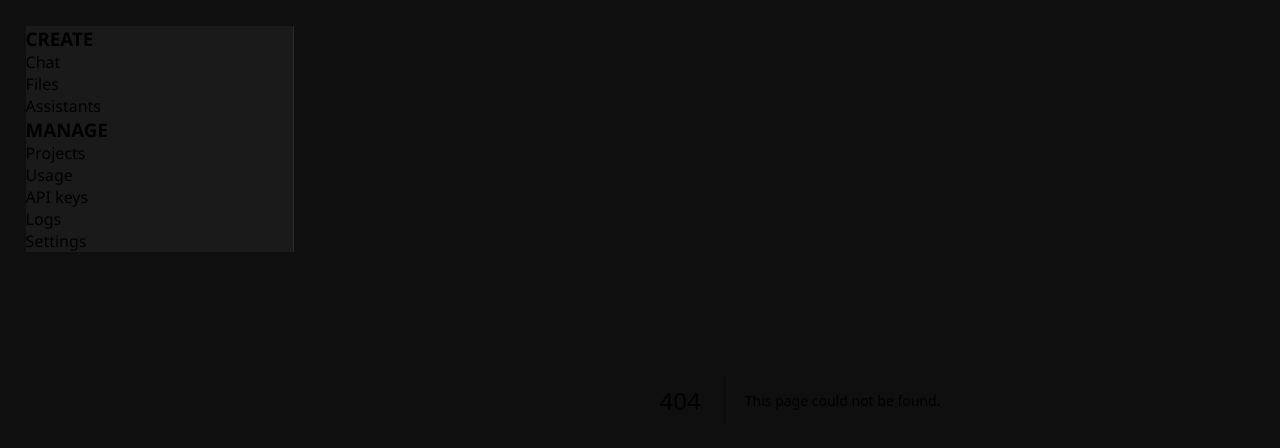
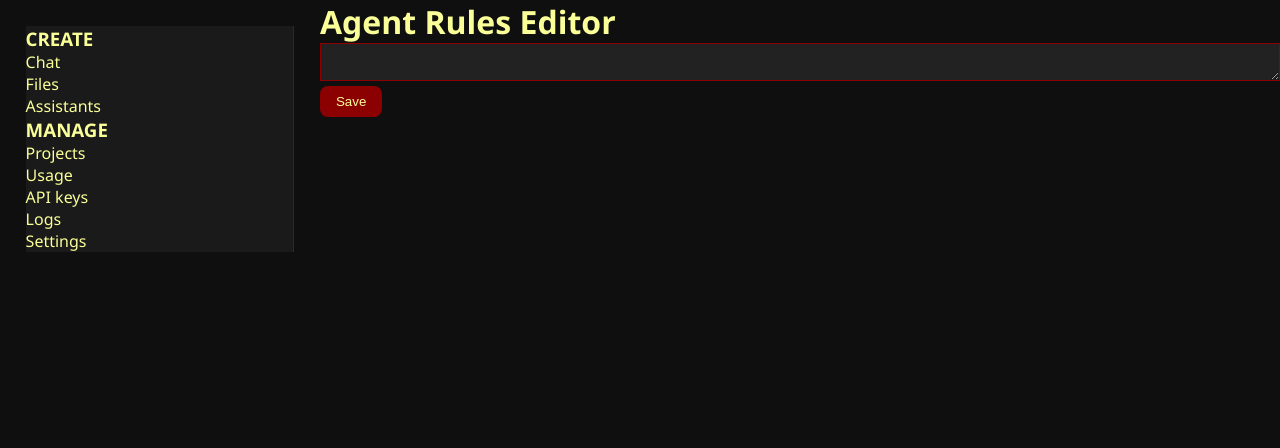
Before and after one commit to gerimantas/coai, a Next.js app in the folder frontend/: page /rules in a window 1280 px wide. Before the commit this address had no page. Shown: the top 448 px of the page. Built offline with nearby package versions, Linux system fonts and the light colour scheme.

Commit message:
stage2: completed 11.2 - edit agent rules via UI with syntax highlighting

```diff
--- /dev/null
+++ b/frontend/src/app/api/agent_rules/route.js
@@ -0,0 +1,23 @@
+import { NextResponse } from "next/server";
+import path from "path";
+import fs from "fs";
+
+const RULES_PATH = path.resolve(process.cwd(), ".coai/rules/agent_rules.txt");
+
+export async function GET() {
+  let rules = "";
+  if (fs.existsSync(RULES_PATH)) {
+    rules = fs.readFileSync(RULES_PATH, "utf-8");
+  }
+  return NextResponse.json({ rules });
+}
+
+export async function POST(request) {
+  const { rules } = await request.json();
+  try {
+    fs.writeFileSync(RULES_PATH, rules, "utf-8");
+    return NextResponse.json({ success: true });
+  } catch (e) {
+    return NextResponse.json({ success: false, error: e.message }, { status: 500 });
+  }
+}
--- /dev/null
+++ b/frontend/src/app/rules/page.js
@@ -0,0 +1,78 @@
+"use client";
+import React, { useEffect, useState } from "react";
+
+const RULES_API = "/api/agent_rules";
+
+const RulesEditor = () => {
+  const [rules, setRules] = useState("");
+  const [loading, setLoading] = useState(true);
+  const [saving, setSaving] = useState(false);
+  const [error, setError] = useState(null);
+  const [success, setSuccess] = useState(false);
+
+  useEffect(() => {
+    fetch(RULES_API)
+      .then((res) => res.json())
+      .then((data) => {
+        setRules(data.rules || "");
+        setLoading(false);
+      })
+      .catch(() => {
+        setError("Failed to load rules");
+        setLoading(false);
+      });
+  }, []);
+
+  const handleSave = async () => {
+    setSaving(true);
+    setSuccess(false);
+    setError(null);
+    try {
+      const res = await fetch(RULES_API, {
+        method: "POST",
+        headers: { "Content-Type": "application/json" },
+        body: JSON.stringify({ rules }),
+      });
+      if (res.ok) {
+        setSuccess(true);
+      } else {
+        setError("Failed to save rules");
+      }
+    } catch {
+      setError("Failed to save rules");
+    }
+    setSaving(false);
+  };
+
+  return (
+    <div className="min-h-screen bg-[#0f0f0f] text-white px-8 py-8">
+      <h1 className="text-lg font-medium mb-6">Agent Rules Editor</h1>
+      {loading ? (
+        <p className="text-sm text-gray-400">Loading...</p>
+      ) : (
+        <>
+          <textarea
+            className="w-full h-64 bg-[#222] text-yellow-200 font-mono p-4 rounded-lg border border-[#8b0000] focus:outline-none focus:ring-2 focus:ring-[#8b0000]"
+            value={rules}
+            onChange={(e) => setRules(e.target.value)}
+            spellCheck={false}
+            style={{ fontSize: "1rem" }}
+          />
+          <div className="mt-4 flex gap-2">
+            <button
+              className="px-4 py-2 rounded bg-[#8b0000] text-yellow-200 font-bold"
+              onClick={handleSave}
+              disabled={saving}
+            >
+              {saving ? "Saving..." : "Save"}
+            </button>
+            {success && <span className="text-green-400">Saved!</span>}
+            {error && <span className="text-red-400">{error}</span>}
+          </div>
+        </>
+      )}
+    </div>
+  );
+};
+
+export default RulesEditor;
```
Also changed, not shown: 1 other file (tests, documents, lock files or other folders).
